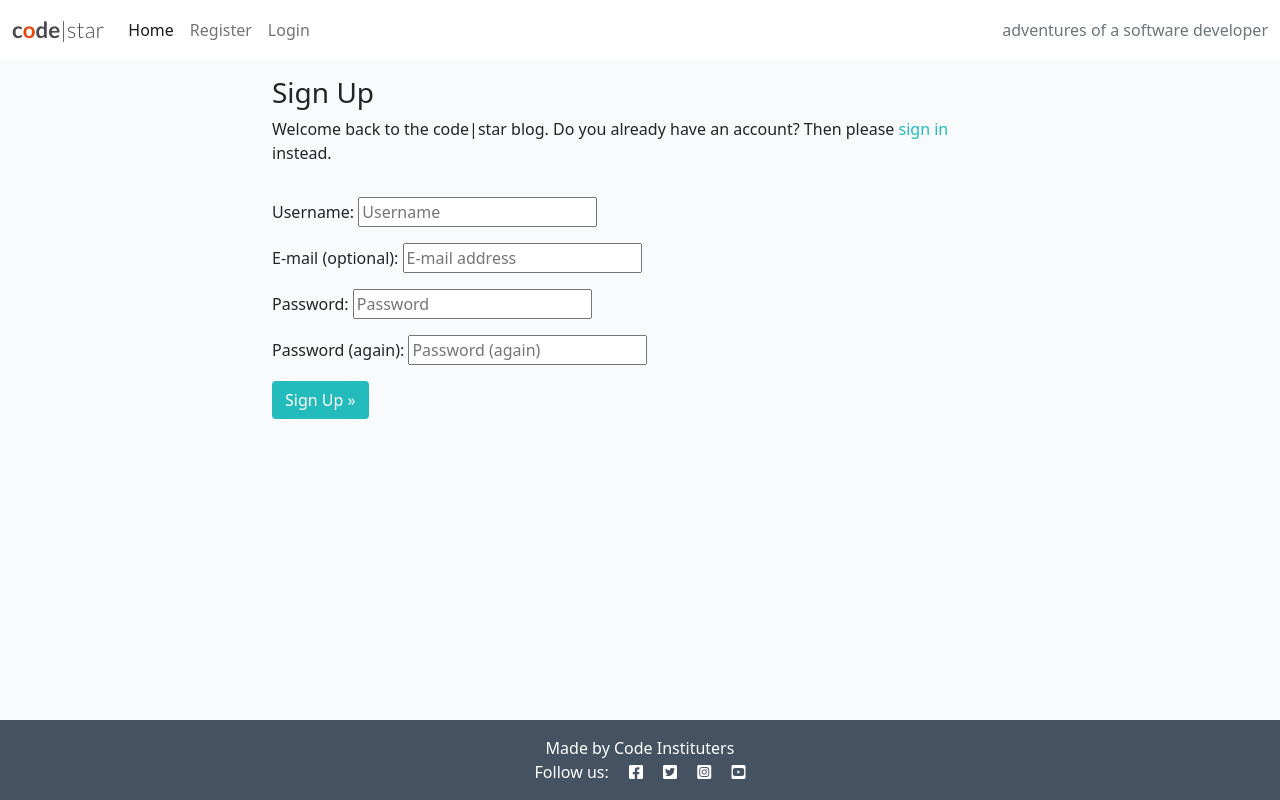
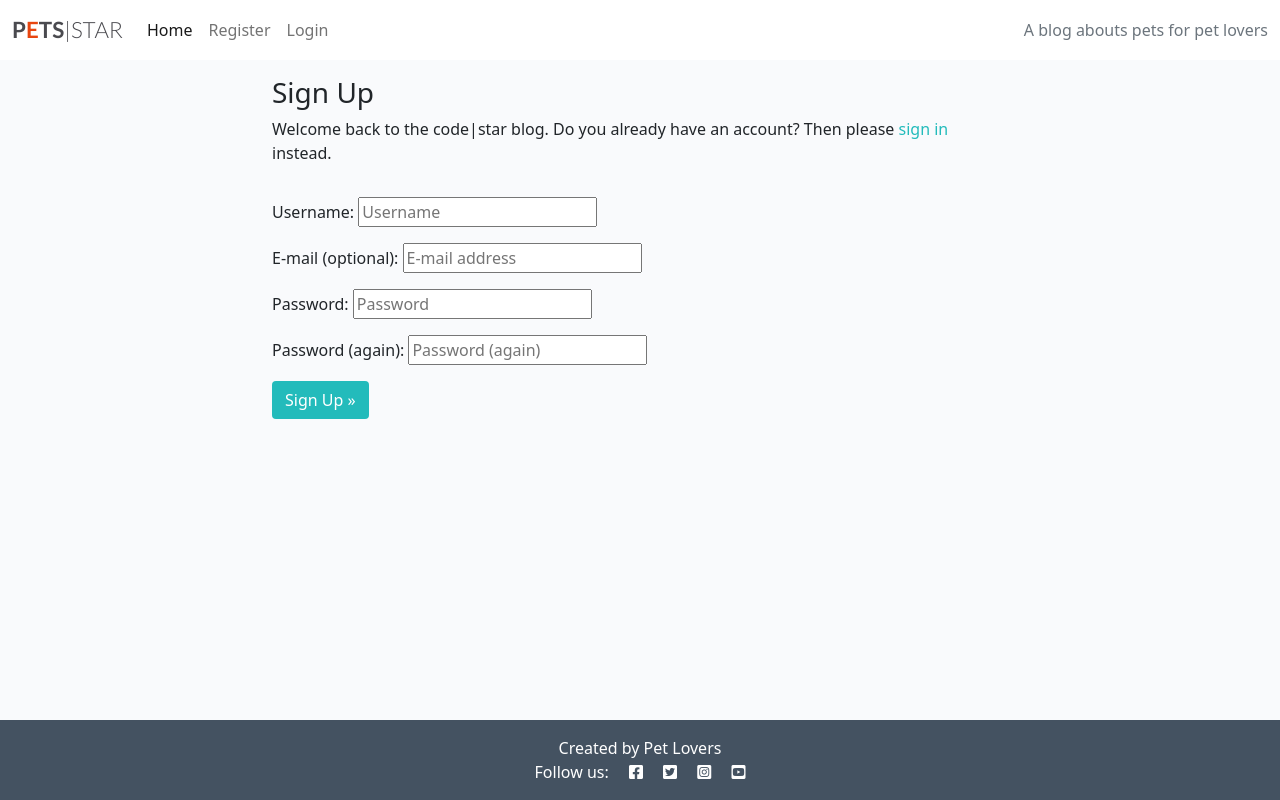
Before and after one commit to sundeepbassi/djangopetblog, a Django app: page /accounts/signup/ in a window 1280 px wide. Run offline with Django 3.2, Linux system fonts and the light colour scheme.

Commit message:
Add titlle petstar blog to base html

```diff
--- a/templates/base.html
+++ b/templates/base.html
@@ -4,7 +4,7 @@
 <html class="h-100">
 
 <head>
-    <title>CodeStar Blog</title>
+    <title>PetsStar Blog</title>
 
     <link rel="preconnect" href="https://fonts.gstatic.com">
     <link href="https://fonts.googleapis.com/css2?family=Roboto:wght@300&display=swap" rel="stylesheet">
@@ -26,8 +26,8 @@
 
     <nav class="navbar navbar-expand-lg navbar-light bg-white">
         <div class="container-fluid">
-            <a class="navbar-brand" href="{% url 'home' %}"><span class="brand">c<span class="red-o">o</span>de<span
-                        class="thin">|star</span></span></span></a>
+            <a class="navbar-brand" href="{% url 'home' %}"><span class="brand">P<span class="red-o">E</span>TS<span
+                        class="thin">|STAR</span></span></span></a>
             <button class="navbar-toggler" type="button" data-bs-toggle="collapse" data-bs-target="#navbarText"
                 aria-controls="navbarText" aria-expanded="false" aria-label="Toggle navigation">
                 <span class="navbar-toggler-icon"></span>
@@ -52,7 +52,7 @@
 
                 </ul>
                 <span class="navbar-text text-muted">
-                    adventures of a software developer
+                    A blog abouts pets for pet lovers
                 </span>
             </div>
         </div>
@@ -79,7 +79,7 @@
 
     <!-- Footer -->
     <footer class="footer mt-auto py-3 dark-bg">
-        <p class="m-0 text-center text-white">Made by Code Instituters</p>
+        <p class="m-0 text-center text-white">Created by Pet Lovers</p>
         <p class="m-0 text-center text-white">Follow us: <i class="fab fa-facebook-square ms-3"></i>
             <i class="fab fa-twitter-square ms-3"></i>
             <i class="fab fa-instagram-square ms-3"></i>
--- a/templates/post_detail.html
+++ b/templates/post_detail.html
@@ -59,7 +59,7 @@
                             <span class="text-secondary"> {{ post.number_of_likes }}</span>
                         </strong>
                         <!-- The number of likes goes before the closing strong tag -->
-                        <strong class="text-secondary"><i class="far fa-heart"></i> {{ post.number_of_likes }} </strong>
+
                     </div>
                     <div class="col-1">
                         {% with comments.count as total_comments %}
```
Also changed, not shown: README.md.
